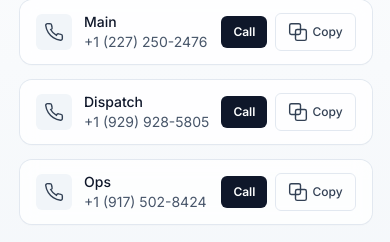
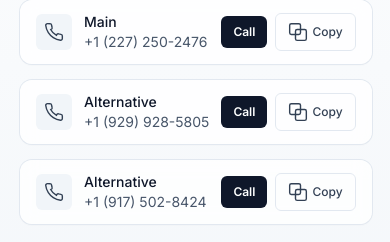
Before and after one commit to canoguzhan/oguzhanllcv2, a SvelteKit app: page /links in a window 390 px wide. Shown: the part 491-733 px from the top of the page. Built offline with nearby package versions, Linux system fonts and the light colour scheme.

Commit message:
phones_updated

```diff
--- a/src/routes/links/+page.svelte
+++ b/src/routes/links/+page.svelte
@@ -2,8 +2,8 @@
   // Data
   const phones = [
     { label: "Main",     display: "+1 (227) 250-2476", tel: "+12272502476" },
-    { label: "Dispatch", display: "+1 (929) 928-5805", tel: "+19299285805" },
-    { label: "Ops",      display: "+1 (917) 502-8424", tel: "+19175028424" }
+    { label: "Alternative", display: "+1 (929) 928-5805", tel: "+19299285805" },
+    { label: "Alternative",      display: "+1 (917) 502-8424", tel: "+19175028424" }
   ];
 
   const socials = [
```
Also changed, not shown: 1 other file (tests, documents, lock files or other folders).
